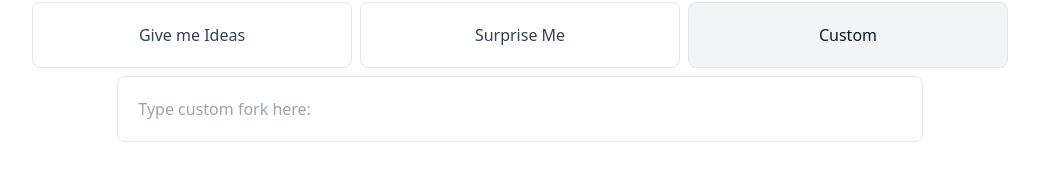
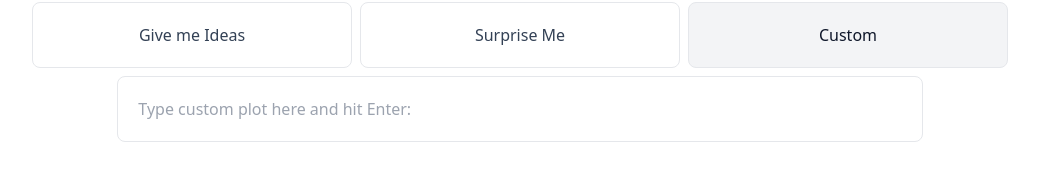
Before and after one commit to Matt-Seath/FableFork, a React (Vite) app in the folder frontend/: page / in a window 1280 px wide. Both pictures are taken after a click on the item "Custom". Shown: the part 390-570 px from the top of the page, without its empty margins (120-1159 px from the left). Built offline with nearby package versions, Linux system fonts and the light colour scheme.

Commit message:
styled input placeholder text

```diff
--- a/frontend/src/App.tsx
+++ b/frontend/src/App.tsx
@@ -15,7 +15,7 @@ const App = () => {
 
   const handleClick = (param: string, choice: string) => {
     switch (param) {
-      case "fork":
+      case "plot":
         setStoryParams({
           ...storyParams,
           storyline: choice,
@@ -81,7 +81,7 @@ const App = () => {
         heading="Story Plot"
         subHeading="Define the plot of the story. You can choose your own by referening a scene from a book/movie, or just make up your own!"
         items={storyline}
-        section="fork"
+        section="plot"
         follows="initial"
       />
       <RadioGroup
@@ -111,7 +111,7 @@ const App = () => {
           {story}
         </p>
       )}
-      <div className="h-64" />
+      <div className="h-36" />
       <div ref={bottom} />
     </div>
   );
--- a/frontend/src/common/types.ts
+++ b/frontend/src/common/types.ts
@@ -1,6 +1,6 @@
 export const storyline = ["Give me Ideas", "Surprise Me", "Custom"]
-export const perspectives = ["1st Person", "3rd Person"]
-export const genres = ["Comedy", "Romance", "Fantasy", "Horror", "Other"]
+export const perspectives = ["Default", "1st Person", "3rd Person"]
+export const genres = ["Default", "Comedy", "Horror", "Romance", "Other"]
 export const roles = ["Antagonist", "Love Interest", "Other"]
 export const submit = ["Submit"]
 export const inputFields = ["Create new", "Other", "Custom"]
--- a/frontend/src/components/Buttons/RadioButton.tsx
+++ b/frontend/src/components/Buttons/RadioButton.tsx
@@ -55,7 +55,7 @@ const RadioButton = ({
           }}
           type="text"
           id="other"
-          placeholder={`Type custom ${section} here:`}
+          placeholder={`Type custom ${section} here and hit Enter:`}
         />
       )}
     </>
```
